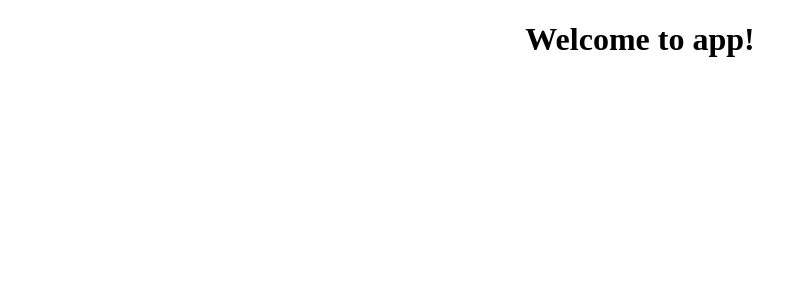
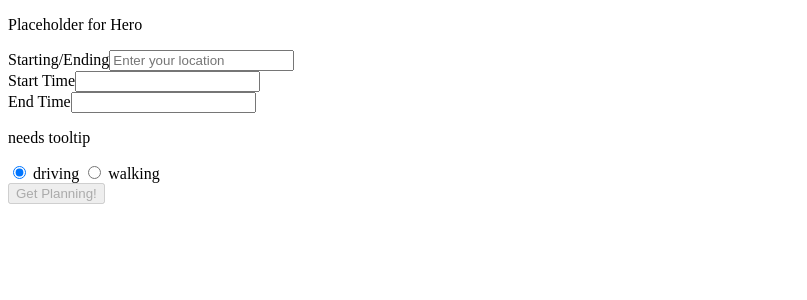
Before and after one commit to eglital/julie_angular, an Angular app: page / in a window 1280 px wide. Shown: the top 300 px of the page, without its empty margins (0-807 px from the left). Built offline with nearby package versions, Linux system fonts and the light colour scheme.

Commit message:
added landing page

```diff
--- a/src/app/app.component.html
+++ b/src/app/app.component.html
@@ -1,5 +1 @@
-<!--The content below is only a placeholder and can be replaced.-->
-<div style="text-align:center">
-  <h1>
-    Welcome to {{ title }}!
-  </h1>
+<app-landing-page></app-landing-page>
--- /dev/null
+++ b/src/app/landing-page.ts
@@ -0,0 +1,8 @@
+export class LandingPage {
+
+  constructor(
+    public startingLocation: string,
+    public startTime: string,
+    public endTime: string,
+    public transportation: string) { }
+}
--- /dev/null
+++ b/src/app/landing-page/landing-page.component.html
@@ -0,0 +1,29 @@
+<div class='container'>
+    <div class='row'>
+        <div>
+            <p>Placeholder for Hero</p>
+            <form #landingPageForm="ngForm" (ngSubmit)="onSubmit()">
+                <div>
+                    <label for="startingLocation">Starting/Ending</label>
+                    <input type="text" id="startingLocation" required [(ngModel)]="model.startingLocation" name="startingLocation" placeholder="Enter your location">
+                </div>
+                <div>
+                    <label for="startingTime">Start Time</label>
+                    <input required [(ngModel)]="model.startTime" type="text" id="startingTime" name="startingTime">
+                </div>
+                <div>
+                    <label for="endingTime">End Time</label>
+                    <input required [(ngModel)]="endTime" type="text" name="endingTime" id="endingTime">
+                    <p>needs tooltip</p>
+                </div>
+
+                <div>
+                    <input [(ngModel)]="model.transportation" type="radio" name="transportation" value="driving"> driving
+                    <input [(ngModel)]="model.transportation" type="radio" name="transportation" value="walking"> walking
+                </div>
+
+                <button type="submit" [disabled]="!landingPageForm.form.valid">Get Planning!</button>
+            </form>
+        </div>
+    </div>
+</div>
--- /dev/null
+++ b/src/app/landing-page/landing-page.component.ts
@@ -0,0 +1,22 @@
+import { Component, OnInit } from '@angular/core';
+
+import { LandingPage } from '../landing-page';
+
+@Component({
+  selector: 'app-landing-page',
+  templateUrl: './landing-page.component.html',
+  styleUrls: ['./landing-page.component.css']
+})
+export class LandingPageComponent implements OnInit {
+  model = new LandingPage('', '', '', 'driving')
+
+  onSubmit = () => {
+    console.log('submitted')
+  }
+
+  constructor() { }
+
+  ngOnInit() {
+  }
+
+}
```
Also changed, not shown: src/app/app.module.ts (+6 -2 lines), src/app/landing-page/landing-page.component.css (added), 1 other file (tests, documents, lock files or other folders).
